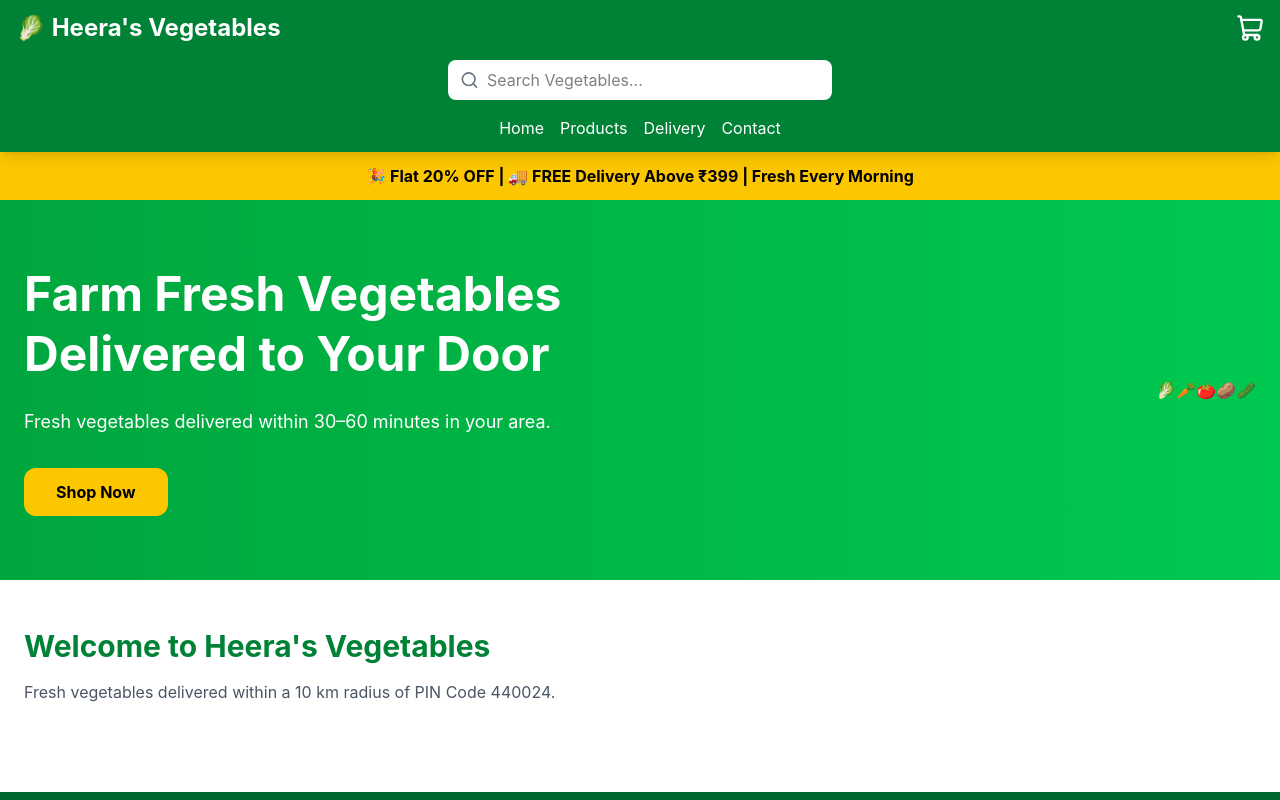
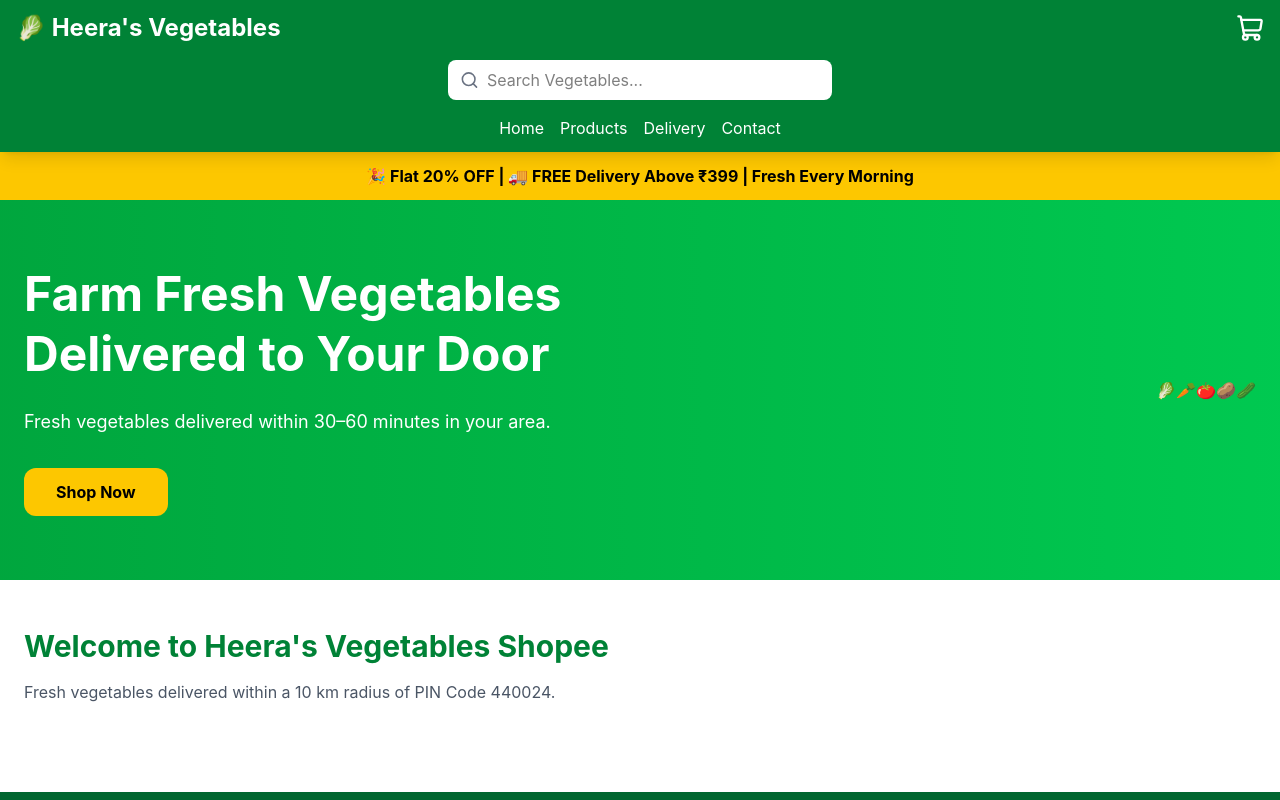
Before and after one commit to 1111yash/heeras-vegetablels, a React (Vite) app: page / in a window 1280 px wide. Shown: the top 800 px of the page. Built offline with nearby package versions, Linux system fonts and the light colour scheme.

Commit message:
Update import

```diff
--- a/src/App.jsx
+++ b/src/App.jsx
@@ -9,7 +9,7 @@ import Contact from "./pages/Contact";
 import About from "./pages/About";
 import Delivery from "./pages/Delivery";
 import Footer from "./components/Footer";
-import NotFound from "./pages/NotFound";
+import NotFound from "./pages/ErrorPage";
 
 function App() {
   return (
--- a/src/pages/Home.jsx
+++ b/src/pages/Home.jsx
@@ -9,7 +9,7 @@ function Home() {
 
       <div className="max-w-7xl mx-auto py-12 px-6">
         <h2 className="text-3xl font-bold text-green-700">
-          Welcome to Heera's Vegetables
+          Welcome to Heera's Vegetables Shopee
         </h2>
 
         <p className="mt-4 text-gray-600">
```
Also changed, not shown: src/pages/ErrorPage.jsx (renamed from src/pages/Notfound.jsx).
